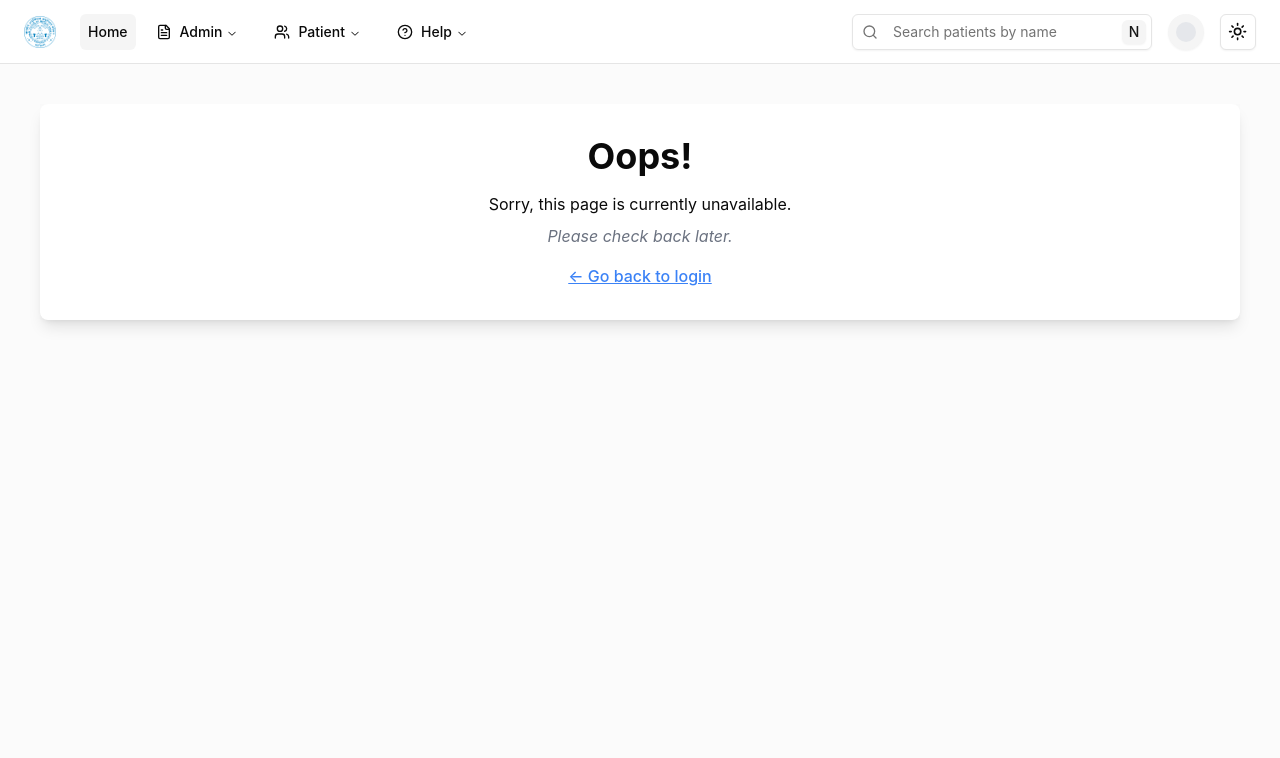
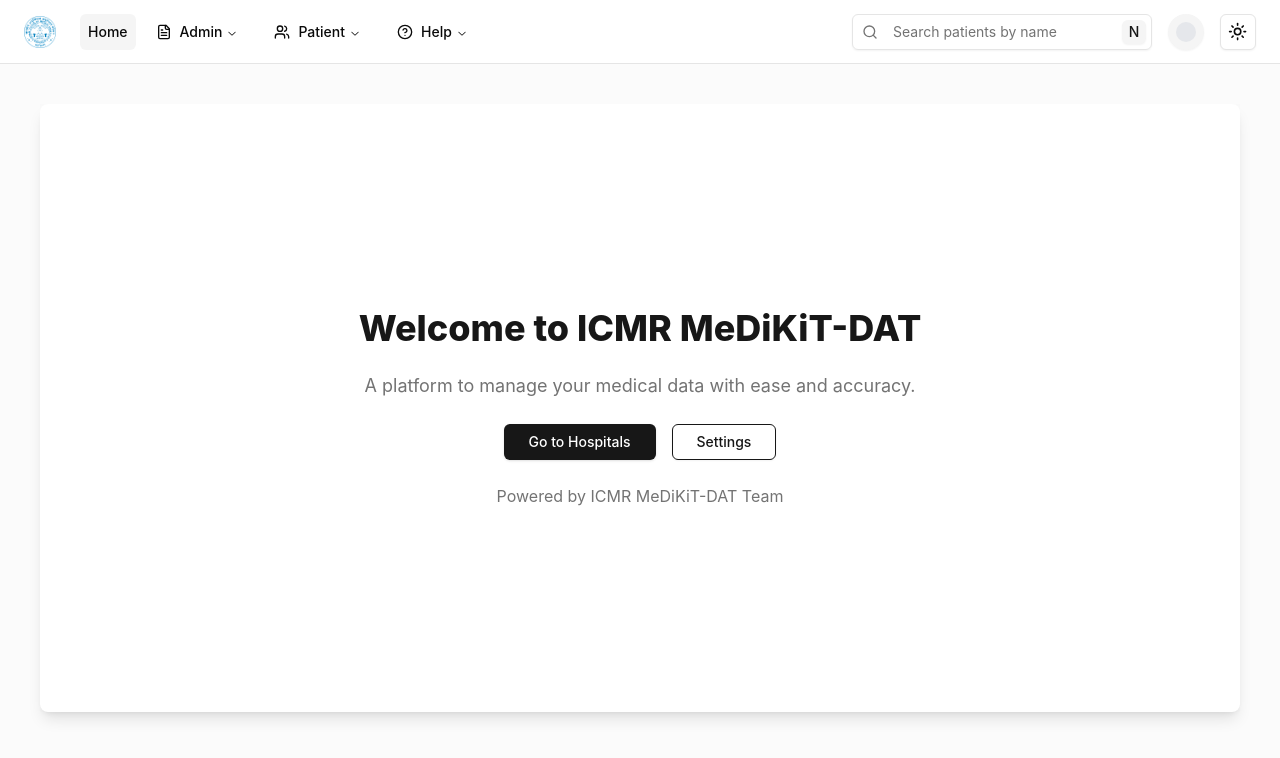
Before and after one commit to bit-by-bits/ICMR-MeDiKiT-DAT, a React (Vite) app: page /app/home in a window 1280 px wide. Shown: the top 758 px of the page. Built offline with nearby package versions, Linux system fonts and the light colour scheme; sample sign-in values are in the browser's storage.

Commit message:
feat: add home page

```diff
--- a/package.json
+++ b/package.json
@@ -15,6 +15,7 @@
     "@radix-ui/react-dropdown-menu": "^2.1.2",
     "@radix-ui/react-icons": "^1.3.2",
     "@radix-ui/react-label": "^2.1.0",
+    "@radix-ui/react-navigation-menu": "^1.2.1",
     "@radix-ui/react-select": "^2.1.2",
     "@radix-ui/react-separator": "^1.1.0",
     "@radix-ui/react-slot": "^1.1.0",
--- a/src/layouts/app.tsx
+++ b/src/layouts/app.tsx
@@ -130,7 +130,7 @@
       path={linkData.link}
       label={linkData.text}
       description={linkData.description}
-      className="block p-2 hover:bg-muted rounded-md outline-none"
+      className="block p-2 hover:bg-muted rounded-md outline-none focus:ring-0"
     />
   );
 
--- a/src/pages/error.tsx
+++ b/src/pages/error.tsx
@@ -5,6 +5,10 @@
   statusText?: string;
   message?: string;
 }
+
+const ErrorDetails: React.FC<{ error: RouteError }> = ({ error }) => (
+  <p className="text-gray-500 italic">{error.statusText || error.message}</p>
+);
 
 export const description =
   "Error page for the ICMR MeDiKiT-DAT app. Displays an error message and a link to go back to the login page.";
@@ -20,11 +24,7 @@
     >
       <h1 className="text-4xl font-bold mb-4">Oops!</h1>
       <p className="mb-2">Sorry, an unexpected error has occurred.</p>
-      {error && (
-        <p className="text-gray-500 italic">
-          {error.statusText || error.message}
-        </p>
-      )}
+      <ErrorDetails error={error} />
       <Link to={URLs.auth.login} className="mt-4 text-blue-500 underline">
         ← Go back to login
       </Link>
--- /dev/null
+++ b/src/pages/home.tsx
@@ -0,0 +1,40 @@
+import { Link } from "react-router-dom";
+import { Button } from "@/components/ui/button";
+import { URLs } from "@/routes";
+
+export const description =
+  "Home page for the ICMR MeDiKiT-DAT app. Displaying a friendly greeting and options for users.";
+
+const Home = () => {
+  return (
+    <div className="flex flex-col items-center justify-center text-center space-y-6 bg-background min-h-[calc(100vh_-_theme(spacing.64))]">
+      <h1 className="text-4xl font-extrabold text-primary">
+        Welcome to ICMR MeDiKiT-DAT
+      </h1>
+      <p className="text-lg text-muted-foreground">
+        A platform to manage your medical data with ease and accuracy.
+      </p>
+
+      <div className="space-x-4">
+        <Button className="px-6 py-3 bg-primary text-background hover:bg-primary/90">
+          <Link to={URLs.app.hospitalDataManagement}>Go to Hospitals</Link>
+        </Button>
+
+        <Button
+          variant="outline"
+          className="px-6 py-3 border-primary text-primary hover:bg-primary/10"
+        >
+          <Link to={URLs.app.settings}>Settings</Link>
+        </Button>
+      </div>
+
+      <div className="mt-6">
+        <p className="text-muted-foreground">
+          Powered by ICMR MeDiKiT-DAT Team
+        </p>
+      </div>
+    </div>
+  );
+};
+
+export default Home;
--- a/src/pages/login.tsx
+++ b/src/pages/login.tsx
@@ -27,10 +27,8 @@
         "https://upload.wikimedia.org/wikipedia/commons/9/99/Sample_User_Icon.png"
       );
       navigate(URLs.app.home);
-      console.log("Logged in successfully");
-    } catch (err) {
+    } catch {
       setError("Invalid credentials");
-      console.log((err as Error)?.message || "An unknown error occurred");
     }
   };
 
--- a/src/pages/settings.tsx
+++ b/src/pages/settings.tsx
@@ -1,18 +1,16 @@
+import { useEffect } from "react";
+import { useSearchParams, Link, useNavigate } from "react-router-dom";
 import AdvancedSettings from "@/components/settings/advanced-settings";
 import GeneralSettings from "@/components/settings/general-settings";
 import SecuritySettings from "@/components/settings/security-settings";
 import { capitalizeWord } from "@/lib/utils";
-import { useEffect } from "react";
-import { useSearchParams, Link, useNavigate } from "react-router-dom";
+
+type Section = "general" | "security" | "advanced";
+
+const sections: Section[] = ["general", "security", "advanced"];
 
 export const description =
   "Settings page for the ICMR MeDiKiT-DAT app. Allows users to configure settings for the app.";
-
-const sections = {
-  GENERAL: "general",
-  SECURITY: "security",
-  ADVANCED: "advanced"
-};
 
 const Settings = () => {
   const [searchParams, setSearchParams] = useSearchParams();
@@ -20,30 +18,28 @@
   const navigate = useNavigate();
 
   useEffect(() => {
-    if (!sectionParam) {
-      navigate("");
-    }
+    if (!sectionParam) navigate("");
   }, [sectionParam, navigate]);
 
-  const renderCards = () => {
-    switch (sectionParam || sections.GENERAL) {
-      case sections.GENERAL:
+  const renderSection = (section: Section) => {
+    switch (section) {
+      case "general":
         return <GeneralSettings />;
-      case sections.SECURITY:
+      case "security":
         return <SecuritySettings />;
-      case sections.ADVANCED:
+      case "advanced":
         return <AdvancedSettings />;
       default:
         return null;
     }
   };
 
-  const handleSectionChange = (section: string) => {
-    setSearchParams(section === sections.GENERAL ? {} : { section });
+  const updateSection = (section: Section) => {
+    setSearchParams(section === "general" ? {} : { section });
   };
 
-  const isActive = (section: string) =>
-    sectionParam === section || (!sectionParam && section === sections.GENERAL);
+  const isActive = (section: Section) =>
+    sectionParam === section || (!sectionParam && section === "general");
 
   return (
     <div className="grid flex-1 auto-rows-max gap-6">
@@ -52,19 +48,21 @@
       </div>
       <div className="mx-auto grid w-full max-w-6xl items-start gap-6 md:grid-cols-[180px_1fr] lg:grid-cols-[250px_1fr]">
         <nav className="grid gap-4 text-sm text-muted-foreground">
-          {Object.values(sections).map(section => (
+          {sections.map(section => (
             <Link
               key={section}
               to={`?section=${section}`}
               className={isActive(section) ? "text-primary font-semibold" : ""}
-              onClick={() => handleSectionChange(section)}
+              onClick={() => updateSection(section)}
             >
               {capitalizeWord(section)}
             </Link>
           ))}
         </nav>
 
-        <div className="grid gap-6">{renderCards()}</div>
+        <div className="grid gap-6">
+          {renderSection((sectionParam as Section) || "general")}
+        </div>
       </div>
     </div>
   );
--- a/src/pages/signup.tsx
+++ b/src/pages/signup.tsx
@@ -9,17 +9,26 @@
   "Signup page for the ICMR MeDiKiT-DAT app. Users can create an account by providing their name, email, and password.";
 
 const Signup = () => {
-  const [name, setName] = useState("");
-  const [email, setEmail] = useState("");
-  const [password, setPassword] = useState("");
+  const [formData, setFormData] = useState({
+    name: "",
+    email: "",
+    password: ""
+  });
   const [error, setError] = useState<string | null>(null);
 
   const { signup } = useAuth();
   const navigate = useNavigate();
 
+  const handleChange = (e: React.ChangeEvent<HTMLInputElement>) => {
+    const { id, value } = e.target;
+    setFormData(prevData => ({ ...prevData, [id]: value }));
+  };
+
   const handleSignup = async (e: React.FormEvent) => {
     e.preventDefault();
     setError(null);
+
+    const { name, email, password } = formData;
 
     if (!name) {
       setError("Name is required.");
@@ -27,7 +36,7 @@
     }
 
     try {
-      signup(email, password, name);
+      await signup(email, password, name);
       navigate(URLs.app.home);
       console.log("Account created successfully");
     } catch (err) {
@@ -52,8 +61,8 @@
           id="name"
           type="text"
           label="Name"
-          value={name}
-          onChange={e => setName(e.target.value)}
+          value={formData.name}
+          onChange={handleChange}
           placeholder="username"
           required
         />
@@ -61,8 +70,8 @@
           id="email"
           type="email"
           label="Email"
-          value={email}
-          onChange={e => setEmail(e.target.value)}
+          value={formData.email}
+          onChange={handleChange}
           placeholder="m@example.com"
           required
         />
@@ -70,8 +79,8 @@
           id="password"
           type="password"
           label="Password"
-          value={password}
-          onChange={e => setPassword(e.target.value)}
+          value={formData.password}
+          onChange={handleChange}
           required
         />
 
--- a/src/pages/unavailabe.tsx
+++ b/src/pages/unavailabe.tsx
@@ -4,8 +4,7 @@
 export const description =
   "Unavailable page for the ICMR MeDiKiT-DAT app. Displays a message and a link to go back to the login page.";
 
-const UnavailablePage = () => {
-  return (
+const UnavailablePage = () => (
   <div
     id="unavailable-page"
     className="flex flex-col items-center justify-center h-full w-full text-center"
@@ -18,6 +17,5 @@
     </Link>
   </div>
 );
-};
 
 export default UnavailablePage;
--- a/src/routes.ts
+++ b/src/routes.ts
@@ -15,15 +15,10 @@
     registerPatient: "/app/register-patient",
     patientConsultation: "/app/patient-consultation",
     adminHelp: "/app/admin-help",
-    patientHelp: "/app/patient-help"
+    patientHelp: "/app/patient-help",
+    settings: "/app/settings"
   },
   api: {
-    base: "/api",
-    inspect: "/api/inspect"
-  },
-  docs: {
-    base: "/docs",
-    introduction: "/docs/introduction",
-    installation: "/docs/installation"
+    base: "/api"
   }
 };
```
Also changed, not shown: src/main.tsx (+40 -2 lines), 1 other file (tests, documents, lock files or other folders). Lines whose indentation alone changed are shown as unchanged.
